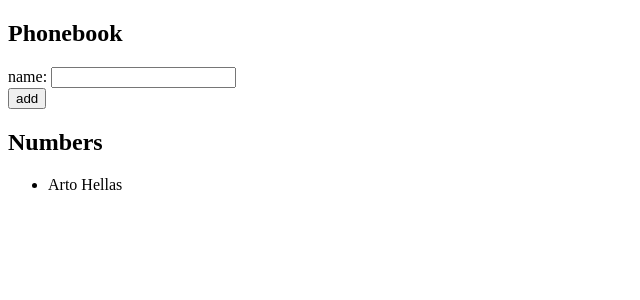
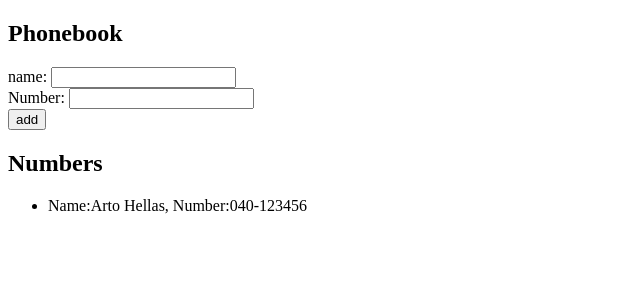
Before and after one commit to CamachoMoises/FullStackOpen, a React (Create React App) app in the folder part2/phonebook/: page / in a window 1280 px wide. Shown: the top 300 px of the page, without its empty margins (0-640 px from the left). Built offline with nearby package versions, Linux system fonts and the light colour scheme.

Commit message:
Exercise 2.8

```diff
--- a/part2/phonebook/src/App.js
+++ b/part2/phonebook/src/App.js
@@ -1,28 +1,35 @@
 import React, { useState } from "react";
 
 const App = () => {
-  const [persons, setPersons] = useState([{ name: "Arto Hellas" }]);
+  const [persons, setPersons] = useState([
+    { name: 'Arto Hellas', number: '040-123456' },
+  ]);
   const [newName, setNewName] = useState("");
-  const handleNameChange = (event) => {
-    setNewName(event.target.value);
-  };
-
-  const AddName = (event) => {
+  const [newNumber, setNewNumber] = useState("");
+  const handleNameChange = (event) => setNewName(event.target.value);
+  const handleNumberChange = (event) => setNewNumber(event.target.value);
+  const AddPerson = (event) => {
     event.preventDefault();
     const names = persons.map((person) => person.name);
     const repeated = names.indexOf(newName);
     if (repeated === -1) {
-      setPersons(persons.concat({ name: newName }));
+      const personObjet = {
+        name: newName,
+        number: newNumber,
+      };
+      setPersons(persons.concat(personObjet));
       setNewName("");
-    }
-    else window.alert(`${newName} is already addded to phonebook `);
+    } else window.alert(`${newName} is already addded to Numberbook `);
   };
   return (
     <div>
       <h2>Phonebook</h2>
-      <form onSubmit={AddName}>
+      <form onSubmit={AddPerson}>
         <div>
           name: <input value={newName} onChange={handleNameChange} />
+        </div>
+        <div>
+          Number: <input value={newNumber} onChange={handleNumberChange} />
         </div>
         <div>
           <button type="submit">add</button>
@@ -31,7 +38,9 @@
       <h2>Numbers</h2>
       <ul>
         {persons.map((person) => (
-          <li key={person.name}> {person.name}</li>
+          <li key={person.name}>
+            Name:{person.name}, Number:{person.number}
+          </li>
         ))}
       </ul>
     </div>
```
